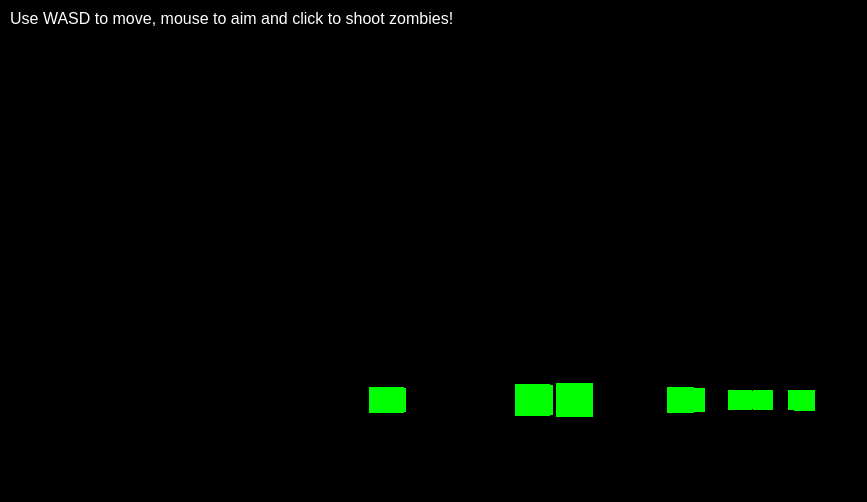
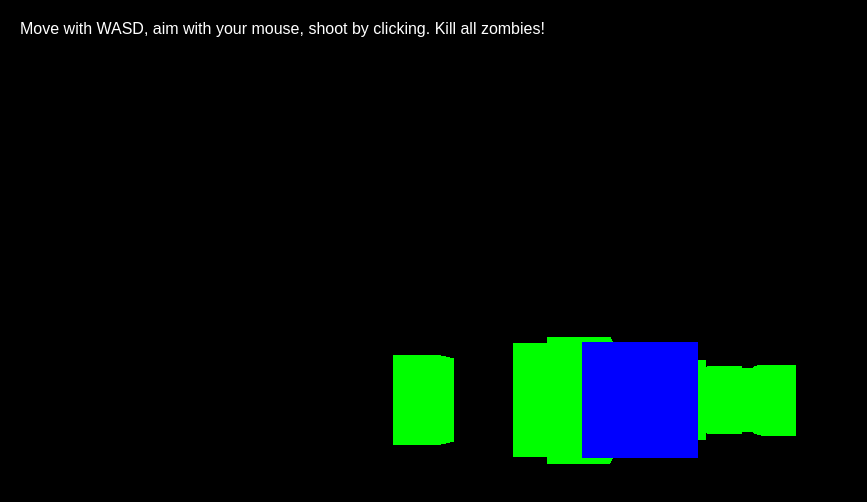
Before and after one commit to PROroblox1212/website, a plain HTML site: page index.html in a window 1280 px wide. Shown: the whole page, without its empty margins (0-867 px from the left). Drawn offline with nearby package versions, Linux system fonts and the light colour scheme.

Commit message:
Update index.html

```diff
--- a/index.html
+++ b/index.html
@@ -3,7 +3,7 @@
 <head>
     <meta charset="UTF-8">
     <meta name="viewport" content="width=device-width, initial-scale=1.0">
-    <title>Zombie FPS</title>
+    <title>Modular Zombie FPS Game</title>
     <style>
         body {
             margin: 0;
@@ -12,106 +12,152 @@
         canvas {
             display: block;
         }
-        #instructions {
+        #info {
             position: absolute;
+            top: 10px;
+            left: 10px;
             color: white;
             font-family: Arial, sans-serif;
+            background: rgba(0, 0, 0, 0.7);
             padding: 10px;
         }
     </style>
 </head>
 <body>
-    <div id="instructions">Use WASD to move, mouse to aim and click to shoot zombies!</div>
-    <script src="https://cdnjs.cloudflare.com/ajax/libs/three.js/110/three.min.js"></script>
+    <div id="info">Move with WASD, aim with your mouse, shoot by clicking. Kill all zombies!</div>
+    <script src="https://cdnjs.cloudflare.com/ajax/libs/three.js/r128/three.min.js"></script>
     <script>
-        let scene, camera, renderer, zombies = [], player, bullets = [], zombieCount = 10;
-
-        // Initialize Scene
-        function init() {
-            scene = new THREE.Scene();
-            camera = new THREE.PerspectiveCamera(75, window.innerWidth / window.innerHeight, 0.1, 1000);
-            renderer = new THREE.WebGLRenderer();
-            renderer.setSize(window.innerWidth, window.innerHeight);
-            document.body.appendChild(renderer.domElement);
-
-            // Light
-            const light = new THREE.PointLight(0xffffff, 1, 100);
-            light.position.set(10, 10, 10);
-            scene.add(light);
-
-            // Player (First-Person View)
-            player = { x: 0, y: 0, z: 5 };
-            camera.position.set(player.x, player.y, player.z);
-
-            // Spawn Zombies
-            for (let i = 0; i < zombieCount; i++) {
-                spawnZombie();
+        // === Modular Structure ===
+        class Game {
+            constructor() {
+                this.scene = new THREE.Scene();
+                this.camera = new THREE.PerspectiveCamera(75, window.innerWidth / window.innerHeight, 0.1, 1000);
+                this.renderer = new THREE.WebGLRenderer();
+                this.player = null;
+                this.zombies = [];
+                this.bullets = [];
+                this.score = 0;
+                this.zombieCount = 10;
+                this.init();
             }
 
-            // Render loop
-            animate();
+            init() {
+                // Renderer setup
+                this.renderer.setSize(window.innerWidth, window.innerHeight);
+                document.body.appendChild(this.renderer.domElement);
+
+                // Camera setup
+                this.camera.position.z = 5;
+
+                // Lighting
+                const light = new THREE.PointLight(0xffffff, 1, 100);
+                light.position.set(5, 10, 5);
+                this.scene.add(light);
+
+                // Player setup
+                this.createPlayer();
+
+                // Spawn zombies
+                for (let i = 0; i < this.zombieCount; i++) {
+                    this.spawnZombie();
                 }
 
-        function spawnZombie() {
+                // Animation loop
+                this.animate();
+            }
+
+            createPlayer() {
+                const playerGeometry = new THREE.BoxGeometry(1, 1, 1);
+                const playerMaterial = new THREE.MeshBasicMaterial({ color: 0x0000ff });
+                this.player = new THREE.Mesh(playerGeometry, playerMaterial);
+                this.scene.add(this.player);
+            }
+
+            spawnZombie() {
                 const zombie = new THREE.Mesh(
-                new THREE.BoxGeometry(1, 1, 1),
+                    new THREE.BoxGeometry(1, 2, 1),
                     new THREE.MeshBasicMaterial({ color: 0x00ff00 })
                 );
-            zombie.position.set(Math.random() * 20 - 10, 0, Math.random() * -30 - 5);
-            zombies.push(zombie);
-            scene.add(zombie);
+                zombie.position.set(
+                    Math.random() * 10 - 5,
+                    0,
+                    Math.random() * -20
+                );
+                this.zombies.push(zombie);
+                this.scene.add(zombie);
             }
 
-        // Shooting Mechanics
-        window.addEventListener('click', () => {
+            shootBullet() {
                 const bullet = new THREE.Mesh(
                     new THREE.SphereGeometry(0.2, 8, 8),
                     new THREE.MeshBasicMaterial({ color: 0xff0000 })
                 );
-            bullet.position.set(camera.position.x, camera.position.y, camera.position.z);
-            bullets.push(bullet);
-            scene.add(bullet);
+                bullet.position.copy(this.camera.position);
+                this.bullets.push(bullet);
+                this.scene.add(bullet);
+            }
+
+            updateGame() {
+                // Bullet mechanics
+                this.bullets.forEach((bullet, index) => {
+                    bullet.position.z -= 0.5;
+                    if (bullet.position.z < -50) {
+                        this.scene.remove(bullet);
+                        this.bullets.splice(index, 1);
+                    }
                 });
 
-        // Zombie Movement and Bullet Collision
-        function updateGame() {
-            // Move bullets
-            bullets.forEach(bullet => bullet.position.z -= 0.5);
-
-            // Check collision
-            zombies.forEach((zombie, zombieIndex) => {
-                bullets.forEach((bullet, bulletIndex) => {
+                // Zombie collision
+                this.zombies.forEach((zombie, zombieIndex) => {
+                    this.bullets.forEach((bullet, bulletIndex) => {
                         if (zombie.position.distanceTo(bullet.position) < 1) {
-                        scene.remove(zombie);
-                        scene.remove(bullet);
-                        zombies.splice(zombieIndex, 1);
-                        bullets.splice(bulletIndex, 1);
+                            this.scene.remove(zombie);
+                            this.scene.remove(bullet);
+                            this.zombies.splice(zombieIndex, 1);
+                            this.bullets.splice(bulletIndex, 1);
+                            this.score++;
                         }
                     });
                 });
 
-            if (zombies.length === 0) {
-                alert("You killed all the zombies! You win!");
+                // Win condition
+                if (this.zombies.length === 0) {
+                    alert(`You win! Your score is: ${this.score}`);
+                    this.resetGame();
                 }
             }
 
-        // Player Movement (WASD)
+            resetGame() {
+                this.zombies = [];
+                this.bullets = [];
+                this.score = 0;
+                for (let i = 0; i < this.zombieCount; i++) {
+                    this.spawnZombie();
+                }
+            }
+
+            animate() {
+                this.updateGame();
+                this.renderer.render(this.scene, this.camera);
+                requestAnimationFrame(() => this.animate());
+            }
+        }
+
+        // === Event Listeners ===
+        const game = new Game();
+
         window.addEventListener('keydown', (e) => {
-            const speed = 0.3;
-            if (e.key === 'w') camera.position.z -= speed;
-            if (e.key === 's') camera.position.z += speed;
-            if (e.key === 'a') camera.position.x -= speed;
-            if (e.key === 'd') camera.position.x += speed;
+            const speed = 0.1;
+            if (e.key === 'w') game.player.position.z -= speed;
+            if (e.key === 's') game.player.position.z += speed;
+            if (e.key === 'a') game.player.position.x -= speed;
+            if (e.key === 'd') game.player.position.x += speed;
+            game.camera.position.copy(game.player.position);
         });
 
-        // Render Loop
-        function animate() {
-            updateGame();
-            renderer.render(scene, camera);
-            requestAnimationFrame(animate);
-        }
-
-        init();
+        window.addEventListener('click', () => {
+            game.shootBullet();
+        });
     </script>
 </body>
 </html>
```
Lines whose indentation alone changed are shown as unchanged.
